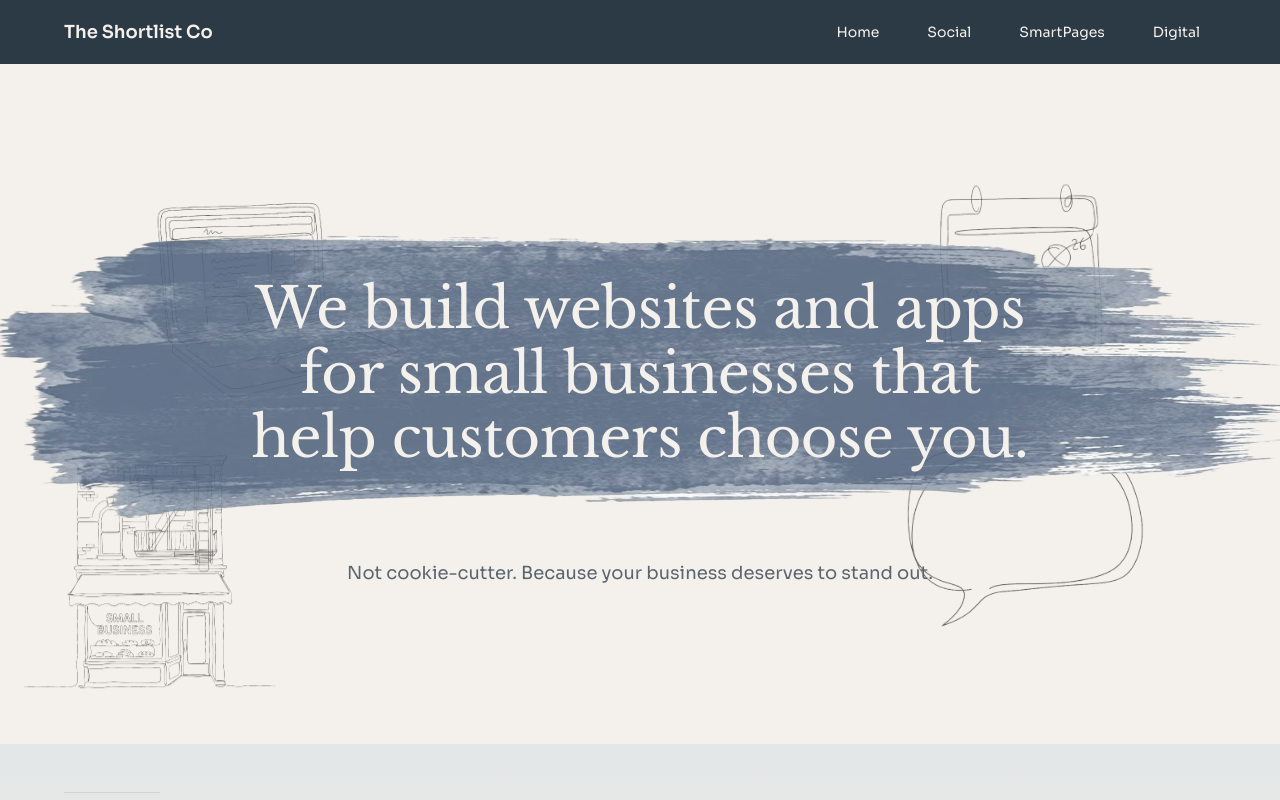
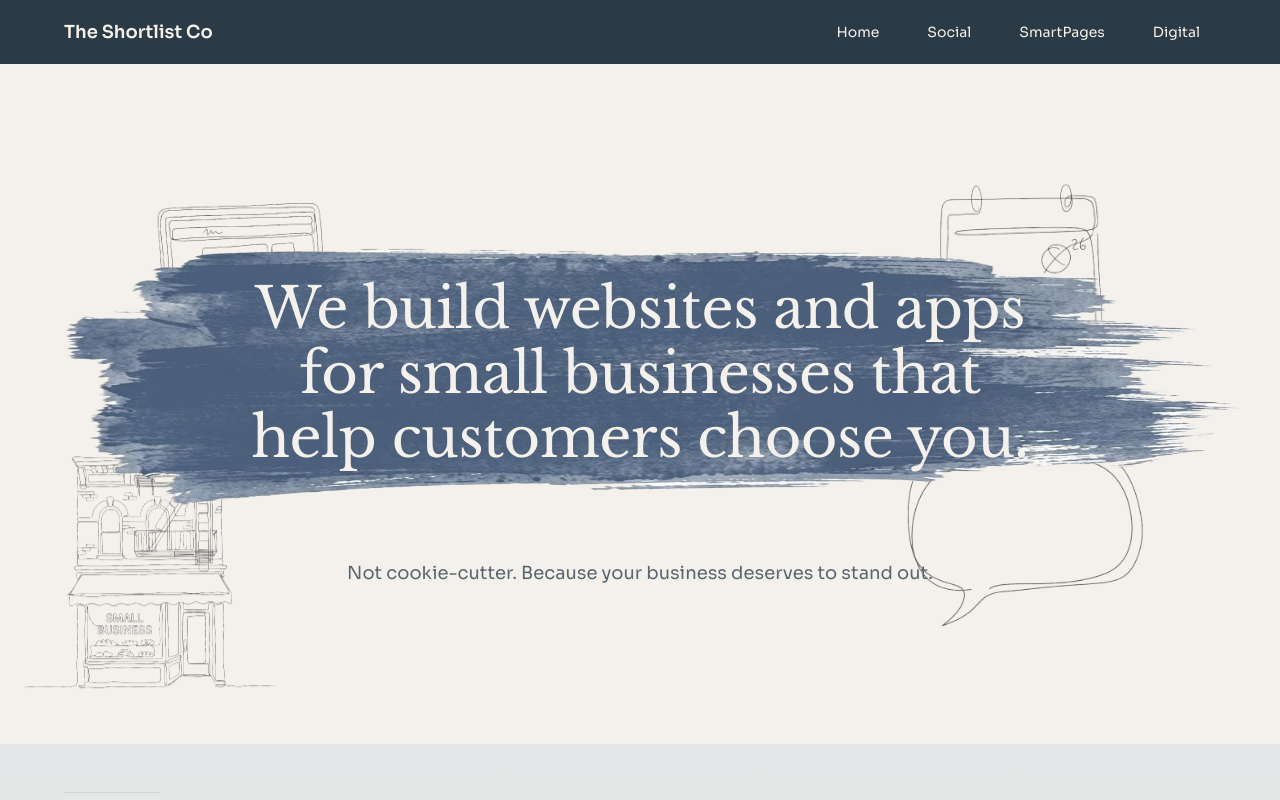
Before and after one commit to Dunzoai/shortlist-pass-hub, a Next.js app: page /digital in a window 1280 px wide. Shown: the top 800 px of the page. Built offline with nearby package versions, Linux system fonts and the light colour scheme.

Commit message:
Text always visible, ink reveals it as it sweeps in

```diff
--- a/src/app/digital/page.tsx
+++ b/src/app/digital/page.tsx
@@ -91,7 +91,7 @@ function HeroSection() {
 
       <Container>
         <div className="relative z-20 max-w-[1000px] mx-auto text-center px-4 -mt-16 md:-mt-8 lg:mt-0">
-          {/* Ink background behind headline - sketches in to reveal text */}
+          {/* Ink background sketches in to reveal hidden text */}
           <div className="relative">
             <motion.img
               src="/ink-background.png"
@@ -99,22 +99,19 @@ function HeroSection() {
               className="absolute inset-0 w-full h-full -z-10"
               style={{
                 objectFit: "fill",
-                transform: "scale(1.4, 1.6)",
+                transform: "scale(1.25, 1.45)",
               }}
-              initial={{ opacity: 0, clipPath: "inset(0 100% 0 0)" }}
-              animate={{ opacity: 0.85, clipPath: "inset(0 0% 0 0)" }}
-              transition={{ duration: 1.5, ease: "easeOut" }}
+              initial={{ clipPath: "inset(0 100% 0 0)" }}
+              animate={{ clipPath: "inset(0 0% 0 0)" }}
+              transition={{ duration: 1.8, ease: [0.25, 0.1, 0.25, 1] }}
             />
-            {/* H1 - Serif - bone colored text revealed by ink */}
-            <motion.h1
-              initial={{ opacity: 0 }}
-              animate={{ opacity: 1 }}
-              transition={{ duration: 0.8, delay: 0.8, ease: "easeOut" }}
+            {/* H1 - bone colored text, invisible until ink reveals it */}
+            <h1
               className="text-[28px] md:text-[44px] lg:text-[56px] font-normal text-[#F4F1EC] leading-[1.15] tracking-[-0.01em] py-10 md:py-14 px-6"
               style={{ fontFamily: "var(--font-libre-baskerville)", textWrap: "balance" }}
             >
               We build websites and apps for small businesses that help customers choose you.
-            </motion.h1>
+            </h1>
           </div>
 
           {/* Anchor - Sans - below ink background */}
```
